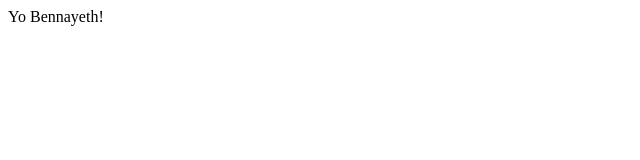
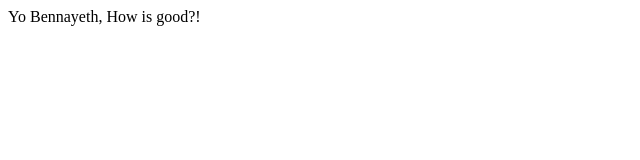
Before and after one commit to Bennayeth/GIT-STUDY-BEN, a plain HTML site: page index.html in a window 1280 px wide. Shown: the whole page, without its empty margins (0-640 px from the left). Drawn offline with Linux system fonts and the light colour scheme.

Commit message:
fix: change greet

```diff
--- a/index.html
+++ b/index.html
@@ -6,6 +6,6 @@
     <title>Document</title>
 </head>
 <body>
-    Yo Bennayeth!
+    Yo Bennayeth, How is good?!
 </body>
 </html>
```
